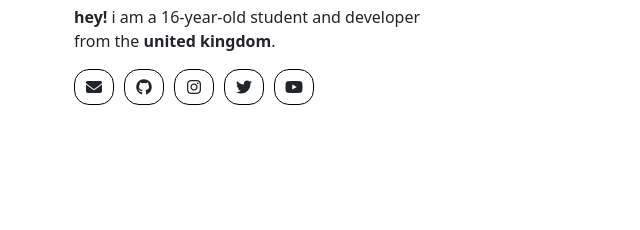
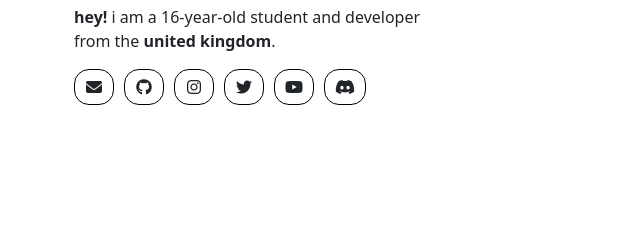
Before and after one commit to bentettmar/my-website, a plain HTML site: page index.html in a window 1280 px wide. Shown: the part 147-377 px from the top of the page, 8-648 px from the left. Drawn offline with nearby package versions, Linux system fonts and the light colour scheme.

Commit message:
added discord link to website

```diff
--- a/index.html
+++ b/index.html
@@ -33,6 +33,7 @@
                             <li class="link-item"><a href="https://instagram.com/ben.tettmar" id="instagram"><i class="fa-brands fa-instagram"></i></a></li>
                             <li class="link-item"><a href="https://twitter.com/bentettmar" id="twitter"><i class="fa-brands fa-twitter"></i></a></li>
                             <li class="link-item"><a href="https://www.youtube.com/channel/UCWndwytKhYWQ1XkvnfMUJMw" id="youtube"><i class="fa-brands fa-youtube"></i></a></li>
+                            <li class="link-item"><a href="https://discord.gg/kX74s7R5GP" id="discord"><i class="fa-brands fa-discord"></i></a></li>
                         </ul>
                     </div>
                 </div>
```
